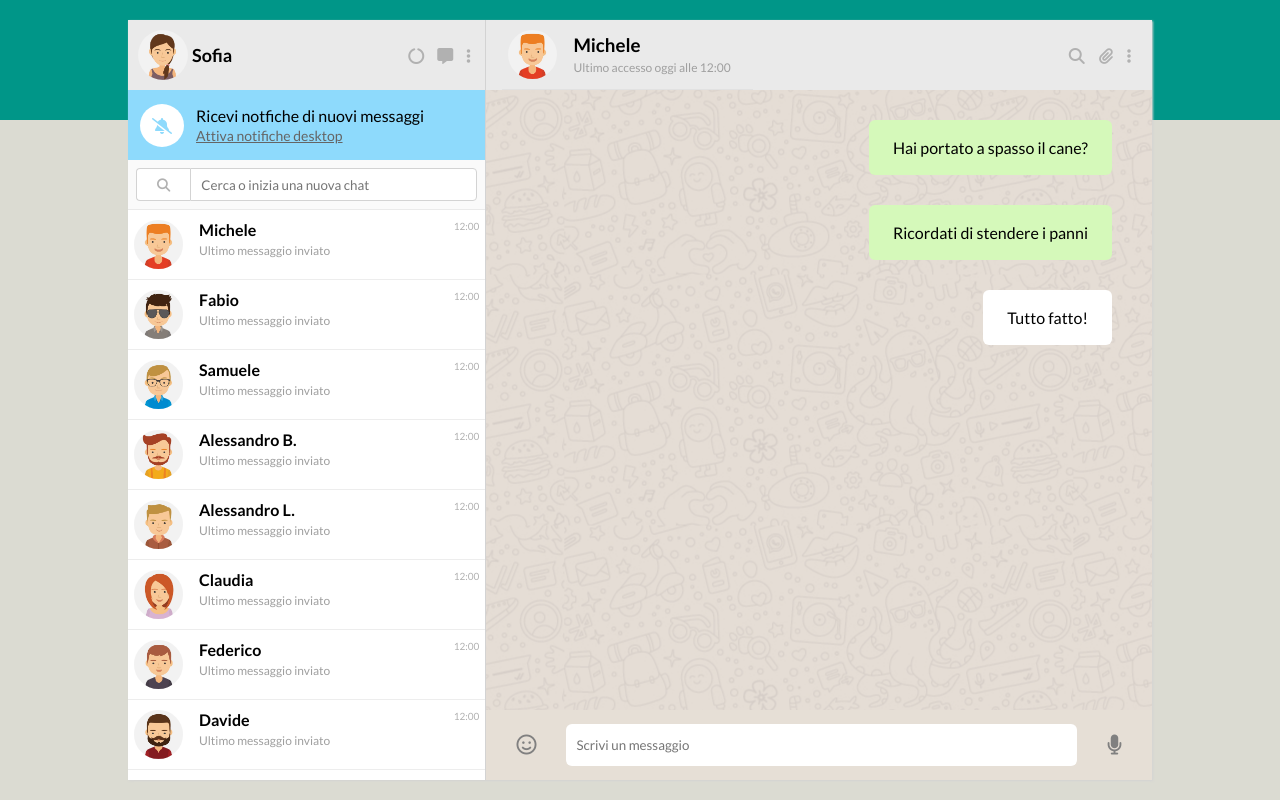
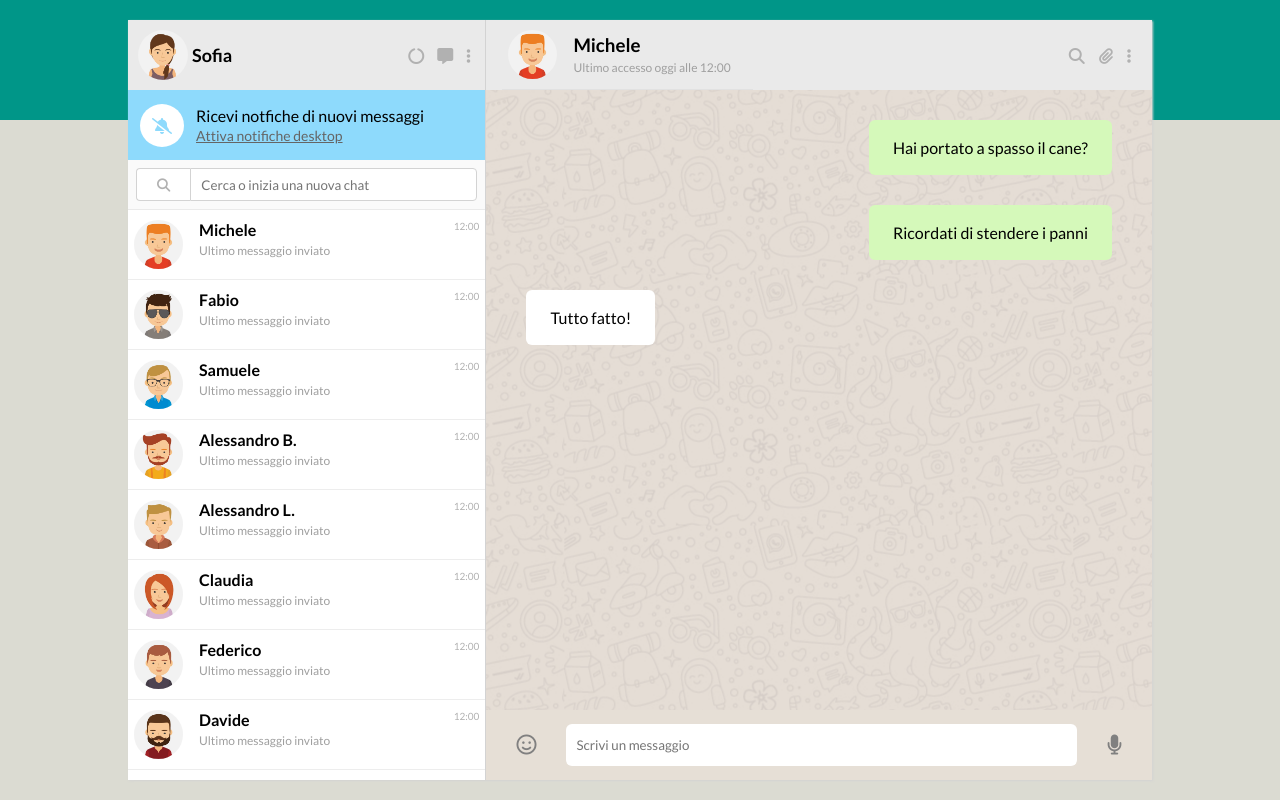
Before and after one commit to CyskoFR/vue-boolzapp, a plain HTML site: page index.html in a window 1280 px wide. Drawn offline with nearby package versions, Linux system fonts and the light colour scheme.

Commit message:
fix row dynamic class

```diff
--- a/css/style.css
+++ b/css/style.css
@@ -210,7 +210,6 @@ body {
     display: flex;
     margin: 30px 40px 0;
     width: 100%;
-    justify-content: flex-end;
 }
 
 .my-message, .user-message {
@@ -221,8 +220,11 @@ body {
 }
 
 .my-message {
-    /* justify-self: flex-end;  BUG */
     background-color: #d5f9ba;
+}
+
+.sent {
+    justify-content: flex-end;
 }
 
 .user-message {
--- a/index.html
+++ b/index.html
@@ -79,7 +79,7 @@
             </div>
 
             <div class="chat-container">
-                <div class="chat_row" v-for="(message, i) in contacts[currentIndex].messages">
+                <div class="chat_row" v-for="(message, i) in contacts[currentIndex].messages" :class="message.status === 'sent' ? 'sent' : 'received'">
                     <div class="my-message" v-if="message.status === 'sent'">
                         <p class="message">{{message.message}}</p>
                         <p class="message-time"></p>
```
